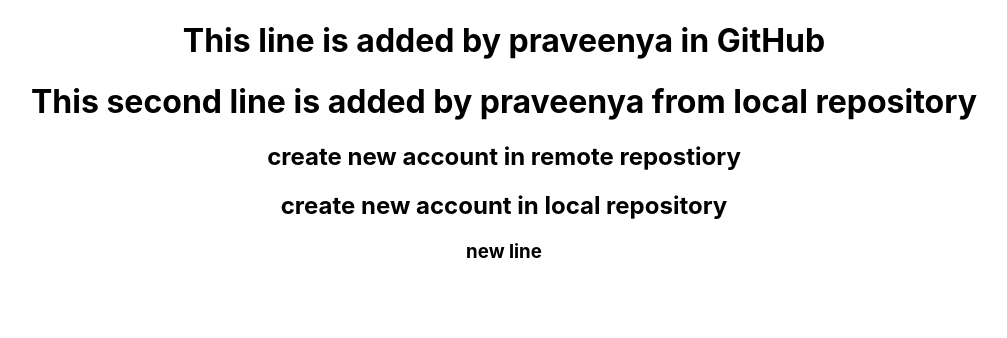
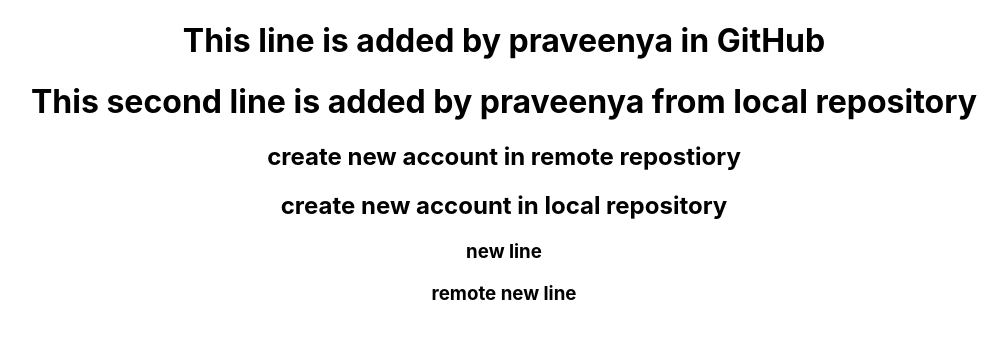
Before and after one commit to saminenipraveenyalakshmi/PulseRep, a React (Create React App) app: page / in a window 1280 px wide. Shown: the top 338 px of the page, without its empty margins (136-1143 px from the left). Built offline with nearby package versions, Linux system fonts and the light colour scheme.

Commit message:
Update App.js

```diff
--- a/src/App.js
+++ b/src/App.js
@@ -9,6 +9,7 @@
     <h2>create new account in remote repostiory</h2>
     <h2>create new account in local repository</h2>
     <h3>new line</h3>
+    <h3> remote new line</h3>
     </div>
   );
 }
```
